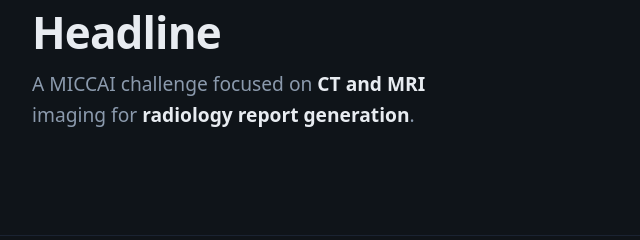
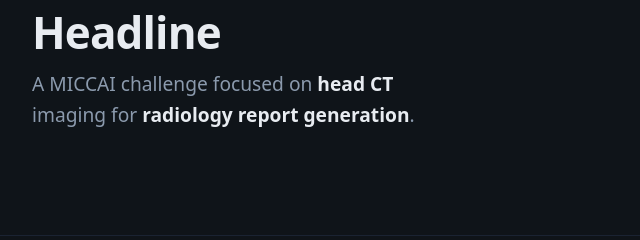
Before and after one commit to CCI-Bonn/headline-miccai-challenge, a plain HTML site: page index.html in a window 1280 px wide. Shown: the part 145-385 px from the top of the page, 304-944 px from the left. Drawn offline with Linux system fonts and the light colour scheme.

Commit message:
Update challenge description for clarity

```diff
--- a/index.html
+++ b/index.html
@@ -137,7 +137,7 @@
         <span class="badge">MICCAI Challenge</span>
         <h1>Headline</h1>
         <p class="lead">
-          A MICCAI challenge focused on <strong style="color: var(--text)">CT and MRI</strong> imaging
+          A MICCAI challenge focused on <strong style="color: var(--text)"> head CT </strong> imaging
           for <strong style="color: var(--text)">radiology report generation</strong>.
         </p>
       </div>
```
